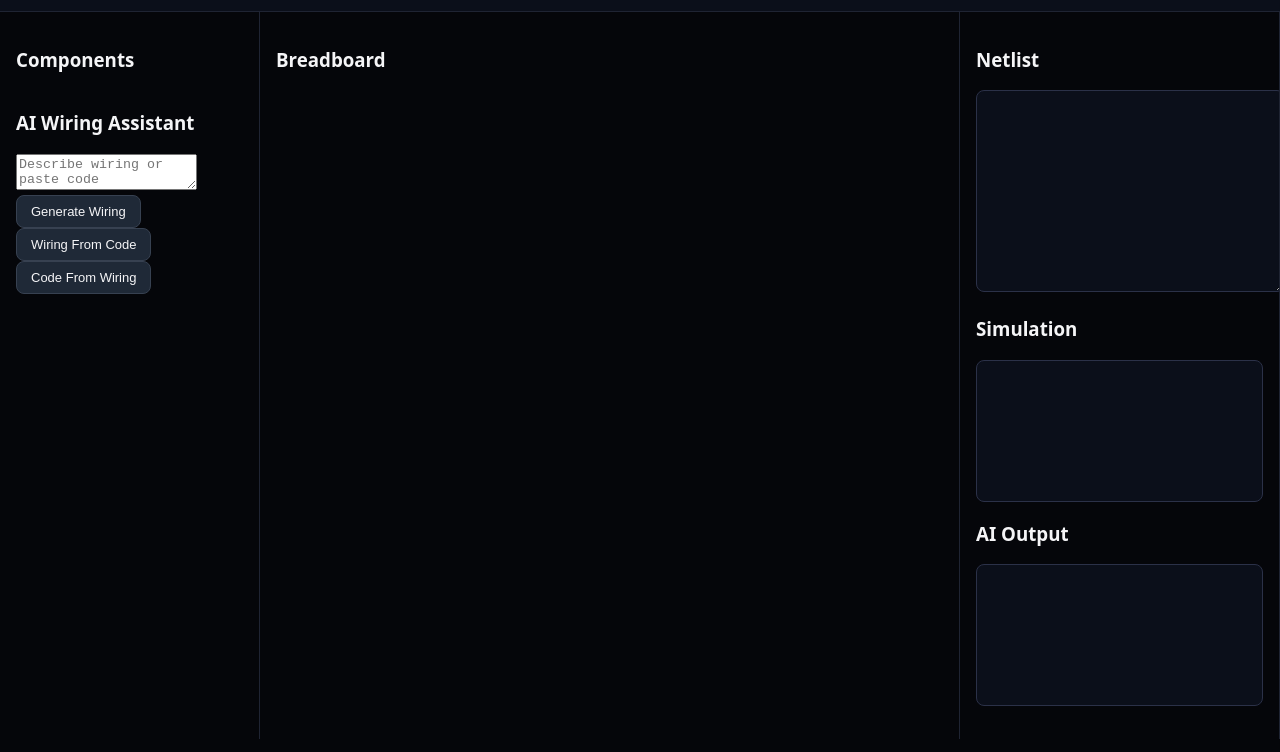
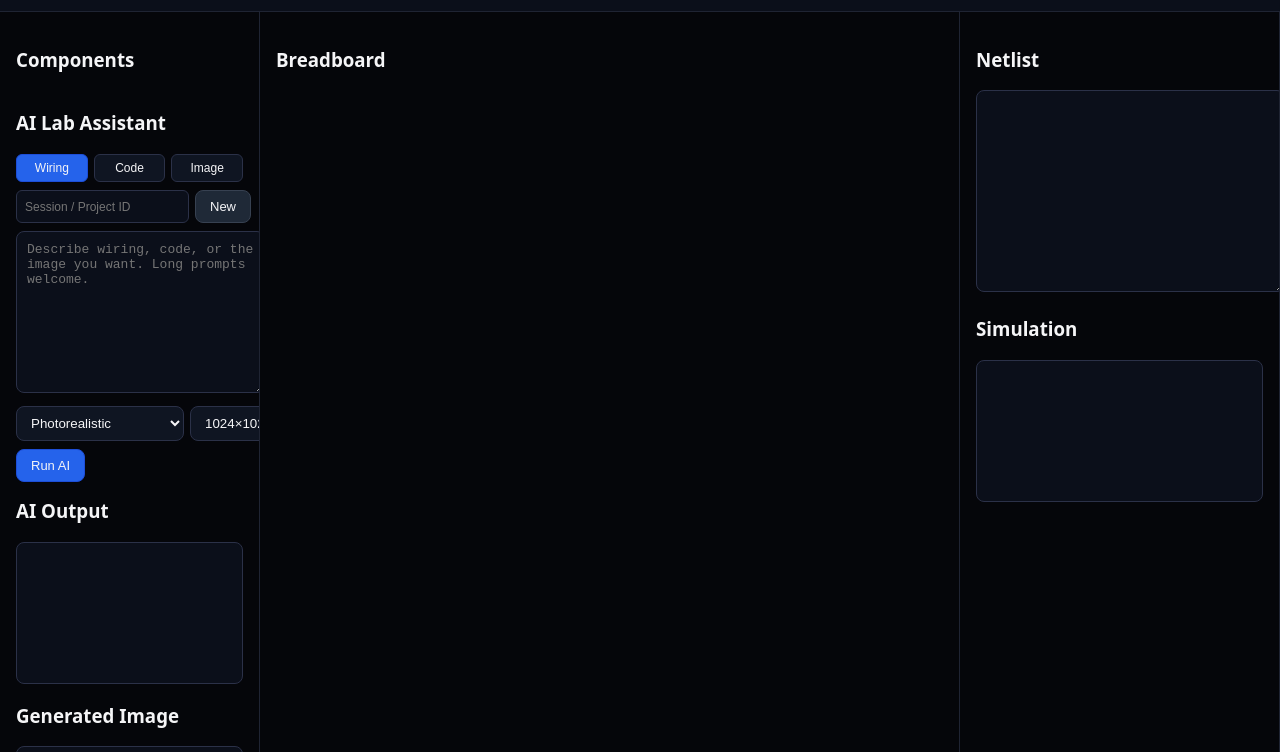
Before and after one commit to boardwalkclay1/The-Playground, a plain HTML site: page frontend/static/microcontroller-lab.html in a window 1280 px wide. Shown: the part 61-813 px from the top of the page. Drawn offline with Linux system fonts and the light colour scheme; a script that the page names is missing.

Commit message:
Update microcontroller-lab.html

```diff
--- a/frontend/static/microcontroller-lab.html
+++ b/frontend/static/microcontroller-lab.html
@@ -38,14 +38,62 @@
 
       <!-- LEFT PANEL -->
       <section class="panel left-panel">
+
+        <!-- COMPONENT PALETTE -->
         <h3>Components</h3>
         <div id="component-palette" class="palette"></div>
 
-        <h3 style="margin-top:20px;">AI Wiring Assistant</h3>
-        <textarea id="ai-wiring-input" placeholder="Describe wiring or paste code"></textarea>
-        <button id="ai-wiring-run" class="btn full">Generate Wiring</button>
-        <button id="ai-wiring-from-code" class="btn full">Wiring From Code</button>
-        <button id="ai-code-from-wiring" class="btn full">Code From Wiring</button>
+        <!-- AI PANEL PRO -->
+        <h3 style="margin-top:20px;">AI Lab Assistant</h3>
+
+        <!-- MODE TABS -->
+        <div class="ai-mode-tabs">
+          <button class="ai-tab active" data-mode="wiring">Wiring</button>
+          <button class="ai-tab" data-mode="code">Code</button>
+          <button class="ai-tab" data-mode="image">Image</button>
+        </div>
+
+        <!-- MEMORY / SESSION -->
+        <div class="ai-memory-bar">
+          <input id="ai-session-id" placeholder="Session / Project ID" />
+          <button id="ai-new-session" class="btn">New</button>
+        </div>
+
+        <!-- PROMPT -->
+        <textarea id="ai-prompt" class="ai-prompt"
+          placeholder="Describe wiring, code, or the image you want. Long prompts welcome."></textarea>
+
+        <!-- IMAGE CONTROLS -->
+        <div id="ai-image-controls" class="ai-image-controls">
+          <select id="ai-image-style" class="bubble">
+            <option value="photorealistic">Photorealistic</option>
+            <option value="blueprint">Blueprint / Schematic</option>
+            <option value="anime">Anime</option>
+            <option value="pixar">Pixar / 3D</option>
+            <option value="cyberpunk">Cyberpunk</option>
+            <option value="watercolor">Watercolor</option>
+            <option value="oil-painting">Oil Painting</option>
+            <option value="technical">Technical Drawing</option>
+          </select>
+
+          <select id="ai-image-res" class="bubble">
+            <option value="768x768">768×768</option>
+            <option value="1024x1024" selected>1024×1024</option>
+            <option value="1536x1536">1536×1536</option>
+          </select>
+        </div>
+
+        <!-- RUN BUTTON -->
+        <button id="ai-run" class="btn full primary">Run AI</button>
+
+        <!-- AI OUTPUT -->
+        <h3 style="margin-top:16px;">AI Output</h3>
+        <pre id="ai-output" class="ai-output"></pre>
+
+        <!-- IMAGE RESULT -->
+        <h3>Generated Image</h3>
+        <div id="ai-image-result" class="ai-image-result"></div>
+
       </section>
 
       <!-- CENTER PANEL -->
@@ -66,9 +114,6 @@
 
         <h3>Simulation</h3>
         <div id="sim-output" class="sim-output"></div>
-
-        <h3>AI Output</h3>
-        <pre id="ai-output" class="ai-output"></pre>
       </section>
 
     </main>
```
